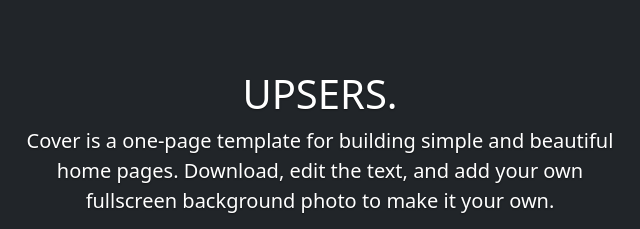
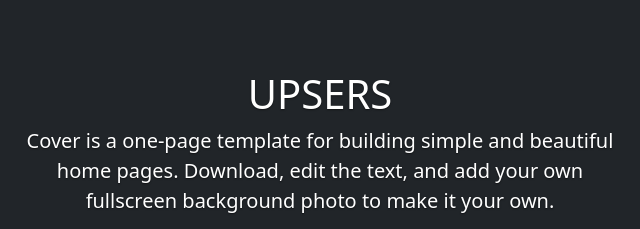
Before and after one commit to krish-bedi/UPS-2022-Hackathon-team-11-the-pythons, a plain HTML site: page Application/cover/index.html in a window 1280 px wide. Shown: the part 215-444 px from the top of the page, 320-960 px from the left. Drawn offline with Linux system fonts and the light colour scheme; files that its build step writes are made by us from their sources.

Commit message:
Update index.html

```diff
--- a/Application/cover/index.html
+++ b/Application/cover/index.html
@@ -88,7 +88,7 @@
   </header>
 
   <main class="px-3">
-    <h1>UPSERS.</h1>
+    <h1>UPSERS</h1>
     <p class="lead">Cover is a one-page template for building simple and beautiful home pages. Download, edit the text, and add your own fullscreen background photo to make it your own.</p>
     <p class="lead">
       <a href="#" class="btn btn-lg btn-secondary fw-bold border-white bg-white">Sign in</a>
```
